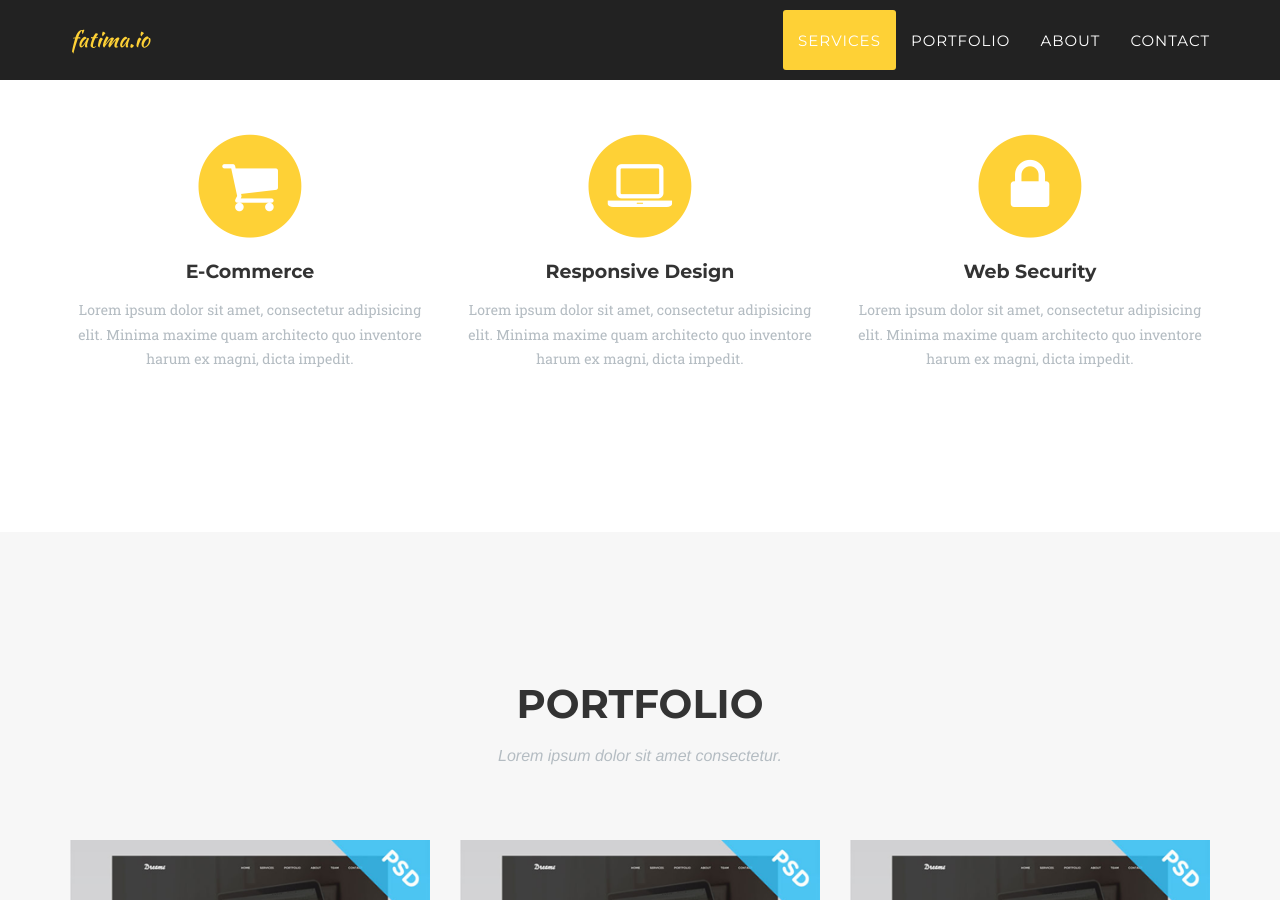
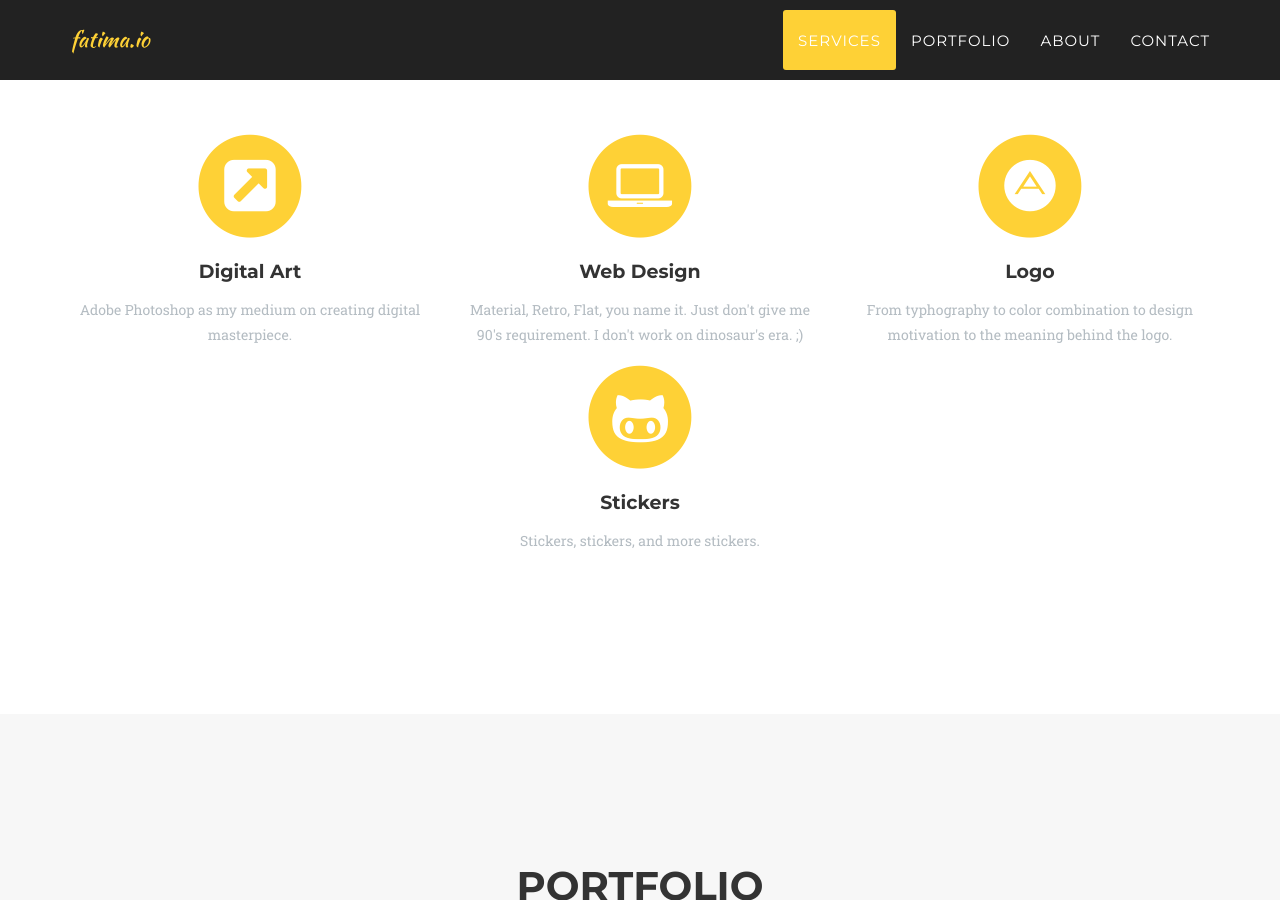
Before and after one commit to fatiiimamae/fatima.io, a Jekyll site: the page built from index.html, in a window 1280 px wide and 900 px high, scrolled down 938 px. Built offline with Jekyll 4.4.1, drawn with Linux system fonts in a browser that asks for light colours; some web fonts are replaced.

Commit message:
Modified Services section

```diff
--- a/_includes/services.html
+++ b/_includes/services.html
@@ -11,26 +11,34 @@
                 <div class="col-md-4">
                     <span class="fa-stack fa-4x">
                         <i class="fa fa-circle fa-stack-2x text-primary"></i>
-                        <i class="fa fa-shopping-cart fa-stack-1x fa-inverse"></i>
+                        <i class="fa fa-external-link-square fa-stack-1x fa-inverse"></i>
                     </span>
-                    <h4 class="service-heading">E-Commerce</h4>
-                    <p class="text-muted">Lorem ipsum dolor sit amet, consectetur adipisicing elit. Minima maxime quam architecto quo inventore harum ex magni, dicta impedit.</p>
+                    <h4 class="service-heading">Digital Art</h4>
+                    <p class="text-muted">Adobe Photoshop as my medium on creating digital masterpiece.</p>
                 </div>
                 <div class="col-md-4">
                     <span class="fa-stack fa-4x">
                         <i class="fa fa-circle fa-stack-2x text-primary"></i>
                         <i class="fa fa-laptop fa-stack-1x fa-inverse"></i>
                     </span>
-                    <h4 class="service-heading">Responsive Design</h4>
-                    <p class="text-muted">Lorem ipsum dolor sit amet, consectetur adipisicing elit. Minima maxime quam architecto quo inventore harum ex magni, dicta impedit.</p>
+                    <h4 class="service-heading">Web Design</h4>
+                    <p class="text-muted">Material, Retro, Flat, you name it. Just don't give me 90's requirement. I don't work on dinosaur's era. ;)</p>
                 </div>
                 <div class="col-md-4">
                     <span class="fa-stack fa-4x">
                         <i class="fa fa-circle fa-stack-2x text-primary"></i>
-                        <i class="fa fa-lock fa-stack-1x fa-inverse"></i>
+                        <i class="fa fa-adn fa-stack-1x fa-inverse"></i>
                     </span>
-                    <h4 class="service-heading">Web Security</h4>
-                    <p class="text-muted">Lorem ipsum dolor sit amet, consectetur adipisicing elit. Minima maxime quam architecto quo inventore harum ex magni, dicta impedit.</p>
+                    <h4 class="service-heading">Logo</h4>
+                    <p class="text-muted">From typhography to color combination to design motivation to the meaning behind the logo.</p>
+                </div>
+                <div class="col-md-12">
+                    <span class="fa-stack fa-4x">
+                        <i class="fa fa-circle fa-stack-2x text-primary"></i>
+                        <i class="fa fa-github-alt fa-stack-1x fa-inverse"></i>
+                    </span>
+                    <h4 class="service-heading">Stickers</h4>
+                    <p class="text-muted">Stickers, stickers, and more stickers.</p>
                 </div>
             </div>
         </div>
```
